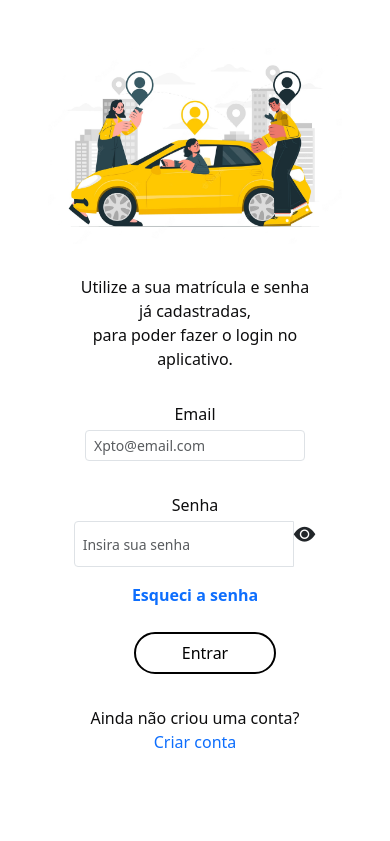
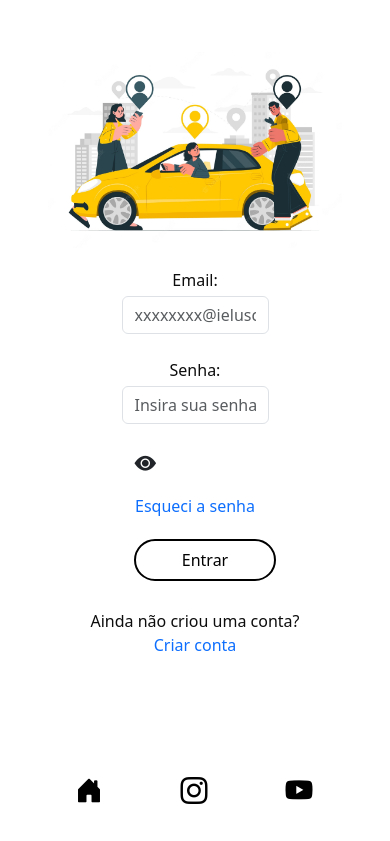
Before and after one commit to alexandresalvador/ieluscarpool, a Vue app: page /logar in a window 390 px wide. Shown: the top 841 px of the page. Built offline with nearby package versions, Linux system fonts and the light colour scheme.

Commit message:
Ajustando-responsividade-2

```diff
--- a/controllers/AnuncioController.js
+++ b/controllers/AnuncioController.js
@@ -33,7 +33,7 @@ module.exports = {
 
 
     // caroneiro e motorista
-    async CaronasFeitas(req, res) {
+    async CaronasOfertadas(req, res) {
         const anuncio = await Anuncio.find({
           type: 'motorista',
           status: 'active',
@@ -49,7 +49,7 @@ module.exports = {
         return res.json(anuncio);
       },
 
-      async MinhasCaronasFeitas(req, res) {
+      async MinhasCaronasOfertadas(req, res) {
         const anuncio = await Anuncio.find({
           type: 'motorista',
           user: req.params.id,
--- a/src/components/Footer.vue
+++ b/src/components/Footer.vue
@@ -40,6 +40,8 @@ export default {
 .social a{
     font-size: 27px;
     margin: 0.5rem;
+    display: inline-block;
+    margin-right: 10px;
 }
 
 .social a .bi{
@@ -63,4 +65,16 @@ export default {
     color: var(--main-color);
 }
 
+@media (max-width: 767px) {
+  .social a {
+    margin-bottom: 10px;
+  }
+
+  .links a{
+    display: block;
+    margin-bottom: 1px;
+    padding: 0rem;
+ }
+}
+
 </style>
--- a/src/views/AccountProfile.vue
+++ b/src/views/AccountProfile.vue
@@ -115,7 +115,7 @@
               </div>
               <div class="col">
                 <div class="row mb-3">
-                  <label for="dtnasc"
+                  <label for="data_nasc"
                     ><span class="d-flex justify-content-between">
                       <b>Data de Nascimento: </b>
                       <small v-if="alerta05()" class="text-danger">
@@ -123,7 +123,7 @@
                       >
                     </span>
                     <input
-                      v-model="perfil.dtnasc"
+                      v-model="perfil.data_nasc"
                       type="date"
                       class="form-control"
                       placeholder="Data de Nascimento"
@@ -337,7 +337,7 @@ export default {
         curso: "",
         data_inicio: "",
         data_termino: "",
-        dtnasc: "",
+        data_nasc: "",
         telefone: "",
         rua: "",
         numero: "",
@@ -356,7 +356,7 @@ export default {
         curso: this.curso,
         data_inicio: this.data_inicio,
         data_termino: this.data_termino,
-        dtnasc: this.dtnasc,
+        data_nasc: this.data_nasc,
         telefone: this.telefone,
         rua: this.rua,
         numero: this.numero,
@@ -390,7 +390,7 @@ export default {
         this.perfil.curso === "" ||
         this.perfil.data_inicio === "" ||
         this.perfil.data_termino === "" ||
-        this.perfil.dtnasc === "" ||
+        this.perfil.data_nasc === "" ||
         this.perfil.telefone === "" ||
         this.perfil.rua === "" ||
         this.perfil.bairro === "" ||
@@ -412,7 +412,7 @@ export default {
       return this.perfil.data_termino === "";
     },
     alerta05() {
-      return this.perfil.dtnasc === "";
+      return this.perfil.data_nasc === "";
     },
     alerta06() {
       return this.perfil.telefone === "";
@@ -437,12 +437,10 @@ export default {
 </script>
 
 <style scoped>
-
 #foto-perfil {
-
-  background-color: #14417D;
+  background-color: #14417d;
   border-radius: 10px;
- }
+}
 .con {
   margin-top: 30px;
   margin-bottom: 30px;
--- a/src/views/CreateAccount.vue
+++ b/src/views/CreateAccount.vue
@@ -1,43 +1,11 @@
 <template>
-  <div class="container-fluid px-0">
+  <div class="container-fluid px-0 p-1">
     <div class="home row align-items-center p-5">
       <div class="home-img col">
         <img src="../assets/cartoonCar.png" alt="" />
       </div>
       <div class="home-text col">
-        <div class="col d-flex justify-content-center py-1">
-          <div class="col-8">
-            <p class="fs-6">
-              Para participar do Ielusc Carpool, utilize a sua matrícula da Faculdade Ielusc e crie uma senha , logo após configure o seu perfil.
-            </p>
-          </div>
-        </div>
         <form>
-      <!-- <div class="col py-1 d-flex justify-content-center">
-        <div class="col-6">
-          <div class="row justify-content-center">
-            <label for="username" class="form-label row">
-              <span class="fs-6">Nome de usuário: </span>
-              <div class="col">
-                <input
-                  type="text"
-                  class="form-control form-control-sm mt-1"
-                  id="username"
-                  placeholder="Insira um username"
-                  required
-                  minlength="5"
-                  v-model="$v.username.$model"
-                  :class="{ error: $v.username.$error, success: !$v.username.$error }"
-                />
-                <div v-if="$v.username.$error" class="text-danger">
-                  <small>Deve conter ao menos 5 caracteres</small>
-                </div>
-              </div>
-            </label>
-          </div>
-        </div>
-      </div> -->
-
           <div class="col d-flex justify-content-center py-1">
             <div class="col-6">
               <div class="row justify-content-center">
@@ -98,7 +66,7 @@
         <div class="col-6">
           <div class="row justify-content-center">
             <label for="confirmarsenha" class="form-label row">
-              <span class="fs-6">Confimar senha</span>
+              <span class="fs-6">Confimar senha: </span>
               <div class="col">
                 <input
                   type="password"
@@ -275,4 +243,44 @@ p {
 .error {
   border: 1px solid red;
 }
+
+form {
+  max-width: 600px;
+  margin: 0 auto;
+}
+
+@media (max-width: 767px) {
+
+  .home {
+    flex-direction: column;
+    align-items: center;
+    text-align: center;
+  }
+  .home-text {
+    text-align: center;
+  }
+
+  .home-img {
+    order: -1;
+    margin-bottom: 20px;
+  }
+
+  .home-text {
+    padding-left: 15px;
+    padding-right: 15px;
+  }
+
+  .form-label {
+    text-align: center;
+  }
+
+  .buttons {
+    text-align: center;
+  }
+  .buttons .btn2 {
+    width: 100%;
+  }
+}
+
+
 </style>
--- a/src/views/CreateProfile.vue
+++ b/src/views/CreateProfile.vue
@@ -1,6 +1,6 @@
 <template>
   <div class="container-fluid px-5">
-    <br>
+    <br />
     <h5>Ielusc Carpool | Criação de Perfil</h5>
     <hr />
 
@@ -26,10 +26,14 @@
                   </div>
                 </div>
                 <button class="btn btn-light" id="button-foto">
-                  Colocar Foto de Perfil
+                  <label for="media-input" class="custom-file-upload">
+                    Carregue uma Foto de Perfil
+                    <input type="file" id="media-input" accept="image/*" />
+                  </label>
                 </button>
               </div>
             </div>
+            <div class="row">
               <div class="col">
                 <div class="row mb-3">
                   <label for="nome"
@@ -49,6 +53,8 @@
                   </label>
                 </div>
               </div>
+            </div>
+            <div class="row">
               <div class="col">
                 <div class="row mb-3">
                   <label for="curso"
@@ -66,6 +72,7 @@
                       required
                     />
                   </label>
+                </div>
               </div>
             </div>
           </div>
@@ -110,7 +117,7 @@
             </div>
             <div class="col">
               <div class="row mb-3">
-                <label for="dtnasc"
+                <label for="data_nasc"
                   ><span class="d-flex justify-content-between">
                     <b>Data de Nascimento: </b>
                     <small v-if="alerta05()" class="text-danger">
@@ -118,7 +125,7 @@
                     >
                   </span>
                   <input
-                    v-model="perfil.dtnasc"
+                    v-model="perfil.data_nasc"
                     type="date"
                     class="form-control"
                     placeholder="Data de Nascimento"
@@ -127,6 +134,7 @@
                 </label>
               </div>
             </div>
+            <div class="row">
               <div class="col">
                 <div class="row mb-3">
                   <label for="telefone"
@@ -149,11 +157,12 @@
             </div>
           </div>
         </div>
+      </div>
       <div>
         <div class="row mb-4">
           <h6>Endereço</h6>
-          <br>
-          <br>
+          <br />
+          <br />
           <div class="col">
             <div class="row mb-3">
               <label for="rua"
@@ -174,7 +183,8 @@
               </label>
             </div>
           </div>
-          <div class="col-1">
+          <div class="row mb-4">
+            <div class="col">
               <div class="row mb-3">
                 <label for="numero"
                   ><span class="d-flex justify-content-between">
@@ -202,6 +212,27 @@
                 </label>
               </div>
             </div>
+          </div>
+          <div class="col">
+            <div class="row mb-3">
+              <label for="email"
+                ><span class="d-flex justify-content-between">
+                  <b>CEP: </b>
+                  <small v-if="alerta11()" class="text-danger">
+                    Obrigatório!</small
+                  >
+                </span>
+                <input
+                  v-model="perfil.cep"
+                  type="text"
+                  class="form-control"
+                  placeholder="CEP"
+                  required
+                />
+              </label>
+            </div>
+          </div>
+          <div class="row mb-4"></div>
           <div class="col">
             <div class="row mb-3">
               <label for="bairro"
@@ -223,6 +254,26 @@
           </div>
           <div class="col">
             <div class="row mb-3">
+              <label for="estado"
+                ><span class="d-flex justify-content-between">
+                  <b>Estado: </b>
+                  <small v-if="alerta10()" class="text-danger">
+                    Obrigatório!</small
+                  >
+                </span>
+                <input
+                  v-model="perfil.estado"
+                  type="text"
+                  class="form-control"
+                  placeholder="Estado"
+                  required
+                />
+              </label>
+            </div>
+          </div>
+        </div>
+        <div class="col">
+          <div class="row mb-3">
             <label for="cidade"
               ><span class="d-flex justify-content-between">
                 <b>Cidade: </b>
@@ -240,52 +291,16 @@
             </label>
           </div>
         </div>
-          <div class="col-2">
-            <div class="row mb-3">
-              <label for="estado"
-                ><span class="d-flex justify-content-between">
-                  <b>Estado: </b>
-                  <small v-if="alerta10()" class="text-danger">
-                    Obrigatório!</small
-                  >
-                </span>
-                <input
-                  v-model="perfil.estado"
-                  type="text"
-                  class="form-control"
-                  placeholder="Estado"
-                  required
-                />
-              </label>
-            </div>
-          </div>
-          <div class="col">
-            <div class="row mb-3">
-              <label for="email"
-                ><span class="d-flex justify-content-between">
-                  <b>CEP: </b>
-                  <small v-if="alerta11()" class="text-danger">
-                    Obrigatório!</small
-                  >
-                </span>
-                <input
-                  v-model="perfil.cep"
-                  type="text"
-                  class="form-control"
-                  placeholder="CEP"
-                  required
-                />
-              </label>
-            </div>
-          </div>
-        </div>
       </div>
     </div>
 
     <div class="row mb-4">
       <div class="col">
         <button id="cancelar" type="button" class="btn btn-secondary">
-            <router-link class="text-light text-decoration-none" to="/criar-conta">
+          <router-link
+            class="text-light text-decoration-none"
+            to="/criar-conta"
+          >
             Cancelar
           </router-link>
         </button>
@@ -307,7 +322,9 @@
           type="button"
           class="btn btn-primary border border-secondary text-light"
         >
-            Salvar
+        <router-link class="text-white text-decoration-none" to="/account-home"
+            >Salvar
+          </router-link>
         </button>
       </div>
     </div>
@@ -325,7 +342,7 @@ export default {
         curso: "",
         data_inicio: "",
         data_termino: "",
-        dtnasc: "",
+        data_nasc: "",
         telefone: "",
         rua: "",
         numero: "",
@@ -344,7 +361,7 @@ export default {
         curso: this.curso,
         data_inicio: this.data_inicio,
         data_termino: this.data_termino,
-        dtnasc: this.dtnasc,
+        data_nasc: this.data_nasc,
         telefone: this.telefone,
         rua: this.rua,
         numero: this.numero,
@@ -378,7 +395,7 @@ export default {
         this.perfil.curso === "" ||
         this.perfil.data_inicio === "" ||
         this.perfil.data_termino === "" ||
-        this.perfil.dtnasc === "" ||
+        this.perfil.data_nasc === "" ||
         this.perfil.telefone === "" ||
         this.perfil.rua === "" ||
         this.perfil.bairro === "" ||
@@ -400,7 +417,7 @@ export default {
       return this.perfil.data_termino === "";
     },
     alerta05() {
-      return this.perfil.dtnasc === "";
+      return this.perfil.data_nasc === "";
     },
     alerta06() {
       return this.perfil.telefone === "";
@@ -426,12 +443,8 @@ export default {
 
 
 <style scoped>
-
 #foto-perfil {
-
   background-color: rgb(255, 115, 0);
   border-radius: 10px;
 }
-
-
 </style>
--- a/src/views/LoginView.vue
+++ b/src/views/LoginView.vue
@@ -1,28 +1,25 @@
 <template>
-  <div class="container-fluid px-0">
+  <div class="container-fluid px-0 p-1">
     <div class="home row align-items-center p-5">
       <div class="home-img col">
         <img src="../assets/carpool7.jpg" alt="" />
       </div>
       <div class="home-text col">
-        <div class="col d-flex justify-content-center py-1">
-          <div class="col-10 col-md-8">
-            <p class="fs-6 text-justify">
-              Utilize a sua matrícula e senha já cadastradas, <br>
-              para poder fazer o login no aplicativo.
-            </p>
+        <form>
+          <div class="col d-flex justify-content-center ">
+            <div class="col-6">
+              <label for="email" class="form-label">
+                <div class="d-flex justify-content-center ">
+                  <span class="fs-6">Email: </span>
+                  <div v-if="$v.email.$error" class="text-danger">
+                    <small class="p-2">Este email não é válido</small>
                   </div>
                 </div>
-        <form>
-          <div class="col d-flex justify-content-center py-1">
-              <div class="col-10 col-md-6">
-                <label for="email" class="form-label">
-                  <span class="fs-6">Email</span>
                 <input
                   type="email"
-                    class="form-control form-control-sm mt-1 mb-3"
+                  class="form-control form-control mt-1 mb-3"
                   id="email"
-                    placeholder="Xpto@email.com"
+                  placeholder="xxxxxxxx@ielusc.br"
                   required
                   v-model="$v.email.$model"
                   :class="{
@@ -30,47 +27,67 @@
                     success: !$v.email.$error,
                   }"
                 />
-                  <div v-if="$v.email.$error" class="text-danger">
-                    <small>Este email não é válido</small>
-                  </div>
               </label>
             </div>
           </div>
 
-          <div class="col py-1 d-flex justify-content-center">
-            <div class="col-10 col-md-6">
+          <div class="col d-flex justify-content-center ">
+            <div class="col-6">
               <label for="password" class="form-label">
-                  <span class="fs-6">Senha</span>
-                  <div class="input-group">
-                <input :type="inputType" minlength="10" maxlength="16"
-                  class="senha form-control form-control-sm mt-1" id="password" placeholder="Insira sua senha" required
-                  v-model="$v.password.$model" :class="{ error: $v.password.$error, success: !$v.password.$error }" />
-                <button @click="mostrarSenha" type="button" class="btn btn-default p-0 mb-3">
+                <div class="d-flex justify-content-center ml-1 ">
+                  <span class="fs-6">Senha: </span>
+                  <div v-if="$v.password.$error" class="text-danger">
+                    <small class="p-2">Esta senha não é válida.</small>
+                  </div>
+                </div>
+                <input
+                  :type="inputType"
+                  minlength="10"
+                  maxlength="16"
+                  class="senha form-control form-control mt-1 mb-3"
+                  id="password"
+                  placeholder="Insira sua senha"
+                  required
+                  v-model="$v.password.$model"
+                  :class="{
+                    error: $v.password.$error,
+                    success: !$v.password.$error,
+                  }"
+                />
+                <button
+                  @click="mostrarSenha"
+                  type="button"
+                  class="btn btn-default d-flex "
+                >
                   <i v-if="isPassword" class="bi bi-eye-fill fs-4"></i>
                   <i v-else class="bi bi-eye-slash-fill fs-4"></i>
                 </button>
-              </div>
-              <div v-if="$v.password.$error" class="text-danger">
-                <small>Precisa conter entre 10 à 16 caracteres.</small>
-              </div>
               </label>
             </div>
           </div>
-        <div class="col py-1 d-flex justify-content-center">
+
+          <div class="col d-flex justify-content-center">
             <div class="col-10 col-md-6 d-flex justify-content-center">
               <router-link class="text-decoration-none" to="">
-              <b> Esqueci a senha </b>
+                 Esqueci a senha
               </router-link>
             </div>
           </div>
           <div class="col py-1 d-flex justify-content-center">
             <div class="col-10 col-md-6 d-flex justify-content-center">
-            <section :disabled="$v.$invalid" class="buttons" type="submit" id="buttons">
-              <router-link to="/account-home" class="btn2 btn">Entrar</router-link>
+              <section
+                :disabled="$v.$invalid"
+                class="buttons"
+                type="submit"
+                id="buttons"
+              >
+                <router-link to="/account-home" class="btn2 btn"
+                  >Entrar</router-link
+                >
               </section>
             </div>
           </div>
-        <div class="col py-1 d-flex justify-content-center">
+          <div class="col d-flex justify-content-center">
             <div class="col-10 col-md-6 d-flex justify-content-center">
               <p>
                 Ainda não criou uma conta?
@@ -212,7 +229,6 @@ p {
 
 @media (min-width: 768px) and (max-width: 991px) {
   .home {
-    flex-direction: column;
     align-items: center;
     text-align: center;
   }
@@ -234,5 +250,4 @@ p {
     width: 100%;
   }
 }
-
 </style>
```
Also changed, not shown: models/usuario.js (+8 -12 lines). Lines whose indentation alone changed are shown as unchanged.
